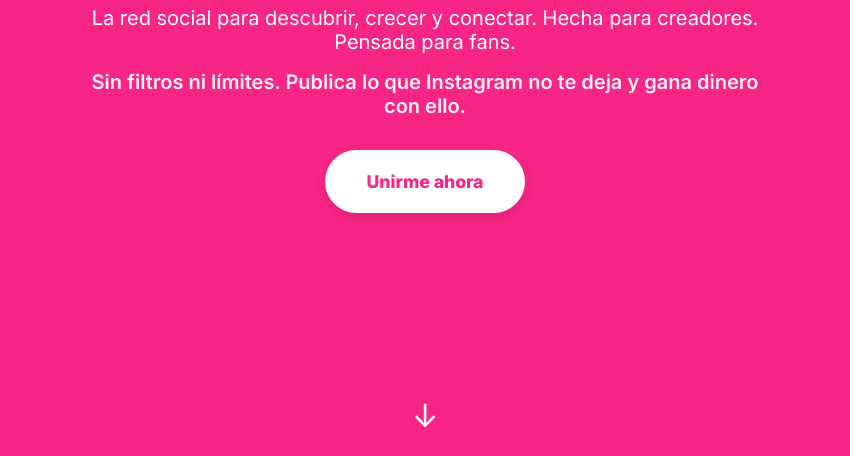
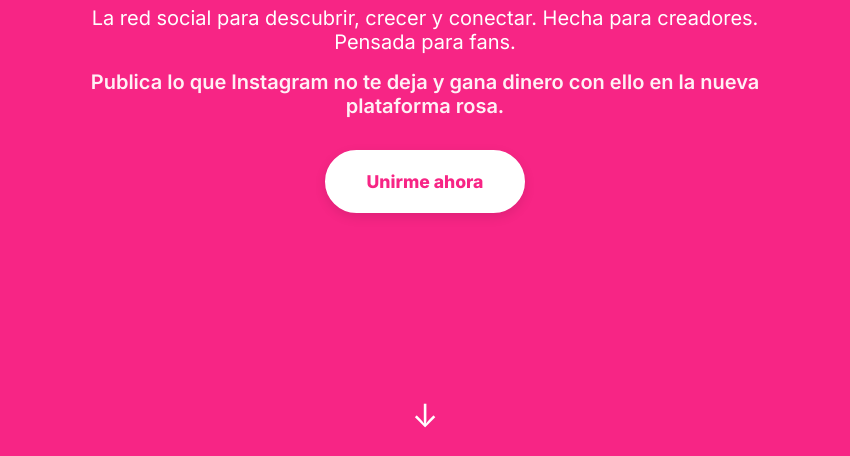
Before and after one commit to Pulgafiel/itspink, a plain HTML site: page index.html in a window 1280 px wide. Shown: the part 344-800 px from the top of the page, without its empty margins (215-1065 px from the left). Drawn offline with Linux system fonts and the light colour scheme.

Commit message:
Add files via upload

```diff
--- a/index.html
+++ b/index.html
@@ -228,7 +228,7 @@
 <header>
   <h1>La nueva era del contenido NSFW</h1>
   <p>La red social para descubrir, crecer y conectar. Hecha para creadores. Pensada para fans.</p>
-  <p style="margin-top: 1rem; font-weight: 600; color: #fff0f5;">Sin filtros ni límites. Publica lo que Instagram no te deja y gana dinero con ello.</p>
+  <p style="margin-top: 1rem; font-weight: 600; color: #fff0f5;">Publica lo que Instagram no te deja y gana dinero con ello en la nueva plataforma rosa.</p>
   <a href="#registro" class="cta">Unirme ahora</a>
   <div class="arrow">&#8595;</div>
 </header>
```
